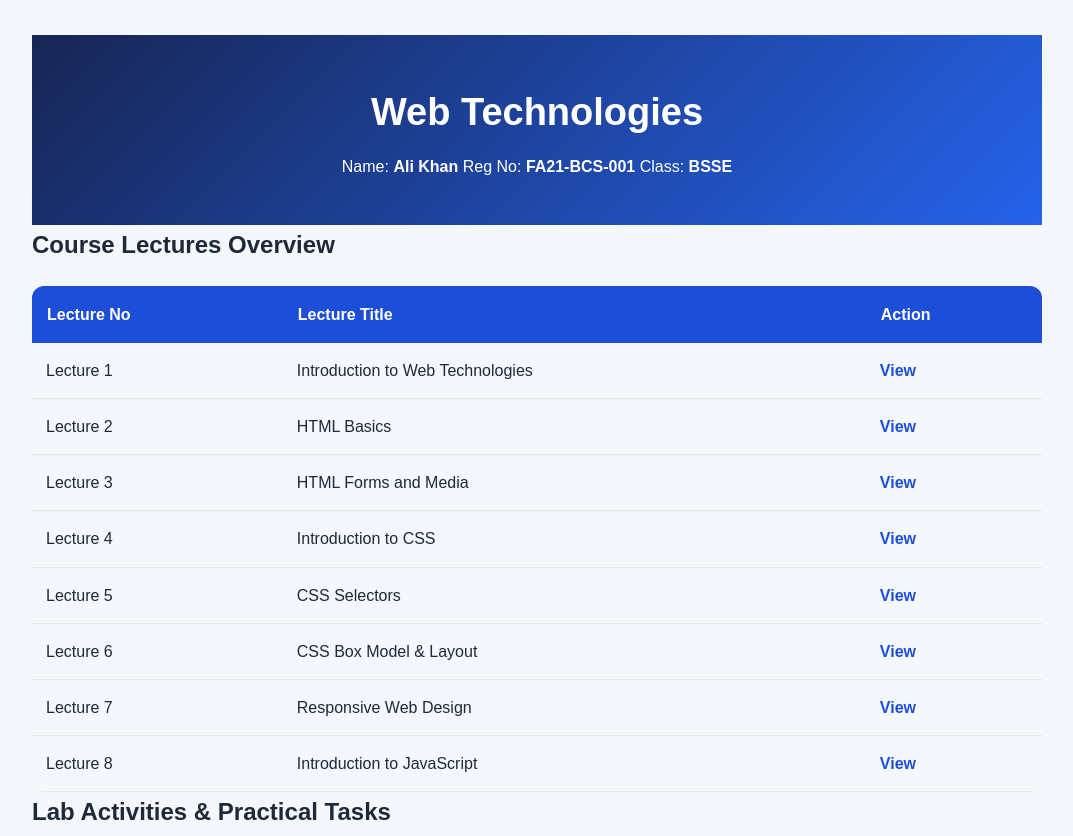
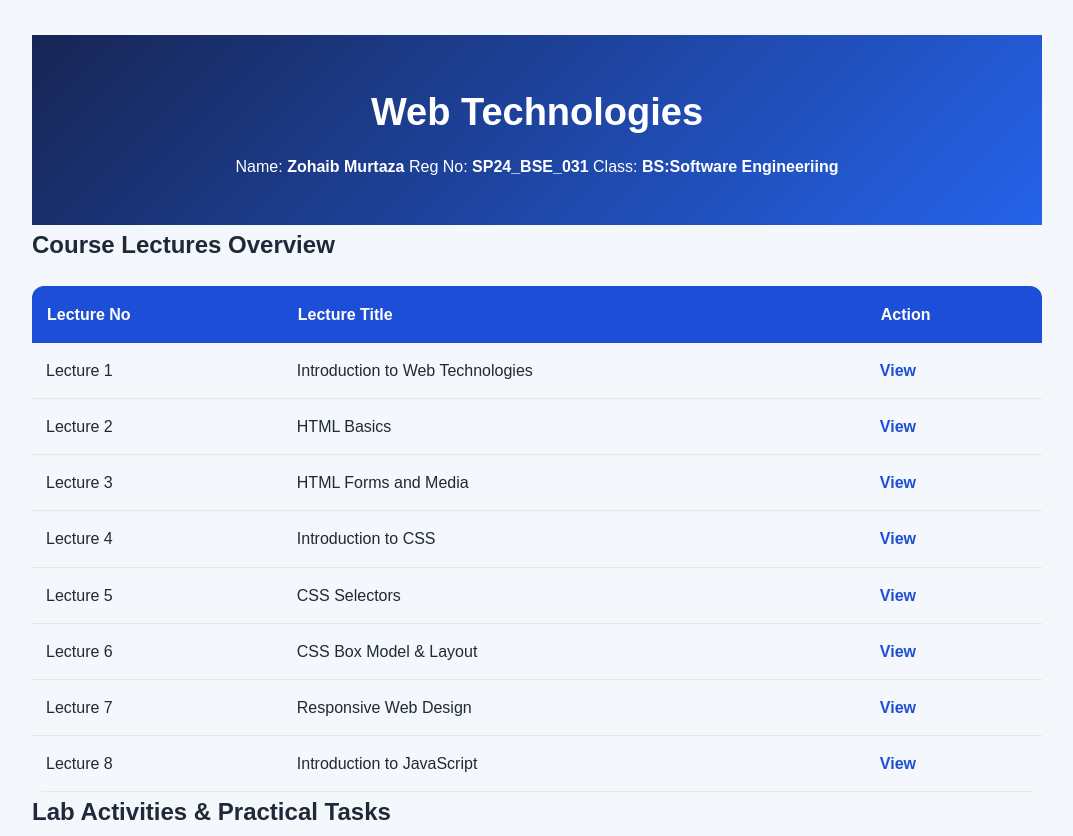
Before and after one commit to Zyybitech/Lectures, a plain HTML site: page index.html in a window 1280 px wide. Shown: the top 836 px of the page, without its empty margins (103-1176 px from the left). Drawn offline with Linux system fonts and the light colour scheme.

Commit message:
Update student information in index.html

```diff
--- a/index.html
+++ b/index.html
@@ -12,9 +12,9 @@
     <header>
         <h1>Web Technologies</h1>
         <div class="student-card">
-            <span class="student-badge">Name: <strong>Ali Khan</strong></span>
-            <span class="student-badge">Reg No: <strong>FA21-BCS-001</strong></span>
-            <span class="student-badge">Class: <strong>BSSE</strong></span>
+            <span class="student-badge">Name: <strong>Zohaib Murtaza</strong></span>
+            <span class="student-badge">Reg No: <strong>SP24_BSE_031</strong></span>
+            <span class="student-badge">Class: <strong>BS:Software Engineeriing</strong></span>
         </div>
     </header>
 
```
